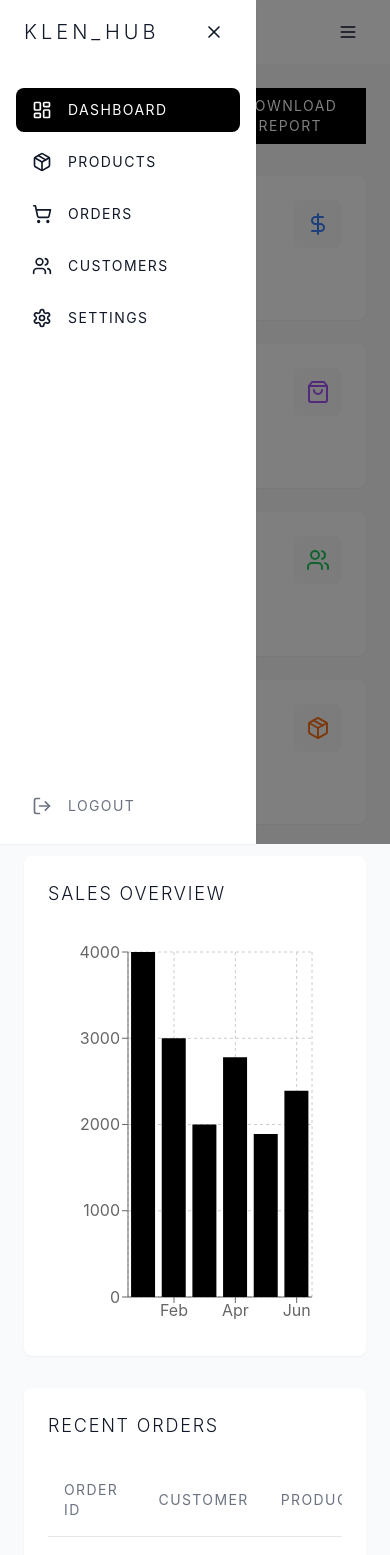
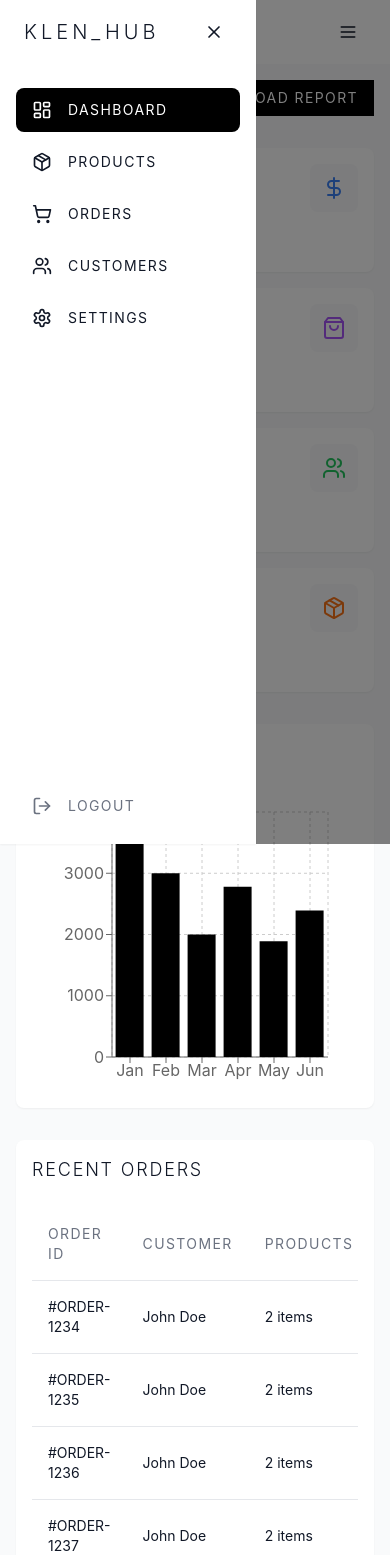
Before and after one commit to NiphoMathibela/klenhub, a React (Vite) app: page /admin in a window 390 px wide. Shown: the top 1555 px of the page. Built offline with nearby package versions, Linux system fonts and the light colour scheme.

Commit message:
Admin UI

```diff
--- a/src/components/AdminLayout.tsx
+++ b/src/components/AdminLayout.tsx
@@ -42,7 +42,7 @@ export const AdminLayout: React.FC<{ children: React.ReactNode }> = ({ children
       {/* Sidebar */}
       <aside
         className={`fixed top-0 left-0 h-full bg-white shadow-sm transition-all duration-300 z-20
-          ${isSidebarOpen ? 'w-64' : 'w-20'}
+          ${isSidebarOpen ? 'w-64' : 'w-16'}
           md:w-64 lg:relative lg:translate-x-0
           ${isSidebarOpen ? 'translate-x-0' : '-translate-x-full lg:translate-x-0'}`}
       >
@@ -73,7 +73,7 @@ export const AdminLayout: React.FC<{ children: React.ReactNode }> = ({ children
                   }`}
               >
                 {item.icon}
-                <span className={`text-sm tracking-[0.1em] ${!isSidebarOpen && 'lg:hidden'}`}>
+                <span className={`text-sm tracking-[0.1em] ${!isSidebarOpen && 'hidden'}`}>
                   {item.label.toUpperCase()}
                 </span>
               </Link>
@@ -84,7 +84,7 @@ export const AdminLayout: React.FC<{ children: React.ReactNode }> = ({ children
           <div className="p-4">
             <button className="w-full flex items-center space-x-4 px-4 py-3 text-gray-500 hover:bg-gray-100 rounded-lg transition-colors">
               <LogOut className="h-5 w-5" />
-              <span className={`text-sm tracking-[0.1em] ${!isSidebarOpen && 'lg:hidden'}`}>
+              <span className={`text-sm tracking-[0.1em] ${!isSidebarOpen && 'hidden'}`}>
                 LOGOUT
               </span>
             </button>
--- a/src/pages/admin/Dashboard.tsx
+++ b/src/pages/admin/Dashboard.tsx
@@ -23,12 +23,12 @@ const StatCard: React.FC<StatCardProps> = ({ title, value, change, icon }) => (
   <motion.div
     initial={{ opacity: 0, y: 20 }}
     animate={{ opacity: 1, y: 0 }}
-    className="bg-white p-6 rounded-lg shadow-sm"
+    className="bg-white p-4 md:p-6 rounded-lg shadow-sm"
   >
     <div className="flex justify-between items-start">
       <div>
         <p className="text-sm text-gray-500 tracking-[0.1em]">{title}</p>
-        <h3 className="text-2xl font-light mt-2 tracking-[0.05em]">{value}</h3>
+        <h3 className="text-xl md:text-2xl font-light mt-2 tracking-[0.05em]">{value}</h3>
       </div>
       <div className="p-3 bg-gray-50 rounded-lg">{icon}</div>
     </div>
@@ -48,19 +48,19 @@ const StatCard: React.FC<StatCardProps> = ({ title, value, change, icon }) => (
 
 export const Dashboard = () => {
   return (
-    <div className="p-6 lg:p-8 space-y-8">
+    <div className="p-4 md:p-6 lg:p-8 space-y-8">
       <div className="flex justify-between items-center">
-        <h1 className="text-2xl font-light tracking-[0.2em]">DASHBOARD</h1>
+        <h1 className="text-xl md:text-2xl font-light tracking-[0.2em]">DASHBOARD</h1>
         <button className="px-4 py-2 bg-black text-white text-sm tracking-[0.1em] hover:bg-gray-900 transition-colors">
           DOWNLOAD REPORT
         </button>
       </div>
 
       {/* Stats Grid */}
-      <div className="grid grid-cols-1 md:grid-cols-2 lg:grid-cols-4 gap-6">
+      <div className="grid grid-cols-1 md:grid-cols-2 lg:grid-cols-4 gap-4 md:gap-6">
         <StatCard
           title="TOTAL REVENUE"
-          value="$45,231"
+          value="R45,231"  // Updated to Rands
           change={12}
           icon={<DollarSign className="h-6 w-6 text-blue-500" />}
         />
@@ -85,9 +85,9 @@ export const Dashboard = () => {
       </div>
 
       {/* Sales Chart */}
-      <div className="bg-white p-6 rounded-lg shadow-sm">
+      <div className="bg-white p-4 md:p-6 rounded-lg shadow-sm">
         <h2 className="text-lg font-light tracking-[0.1em] mb-6">SALES OVERVIEW</h2>
-        <div className="h-[400px] w-full">
+        <div className="h-[300px] w-full">
           <ResponsiveContainer>
             <BarChart data={data} margin={{ top: 20, right: 30, left: 20, bottom: 5 }}>
               <CartesianGrid strokeDasharray="3 3" />
@@ -101,7 +101,7 @@ export const Dashboard = () => {
       </div>
 
       {/* Recent Orders */}
-      <div className="bg-white p-6 rounded-lg shadow-sm">
+      <div className="bg-white p-4 md:p-6 rounded-lg shadow-sm">
         <h2 className="text-lg font-light tracking-[0.1em] mb-6">RECENT ORDERS</h2>
         <div className="overflow-x-auto">
           <table className="w-full">
@@ -120,7 +120,7 @@ export const Dashboard = () => {
                   <td className="py-4 px-4 text-sm">#ORDER-{1234 + index}</td>
                   <td className="py-4 px-4 text-sm">John Doe</td>
                   <td className="py-4 px-4 text-sm">2 items</td>
-                  <td className="py-4 px-4 text-sm">$299.00</td>
+                  <td className="py-4 px-4 text-sm">R299.00</td>  // Updated to Rands
                   <td className="py-4 px-4">
                     <span className="px-2 py-1 text-xs tracking-[0.1em] bg-green-50 text-green-600">
                       COMPLETED
```
